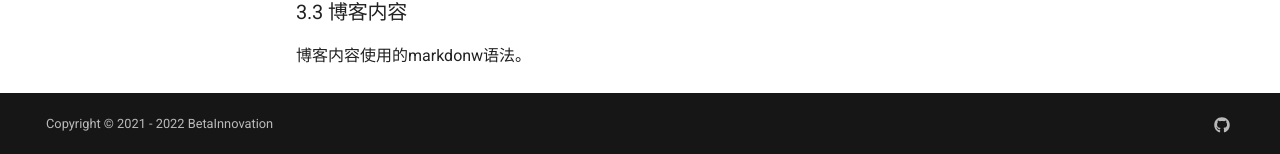
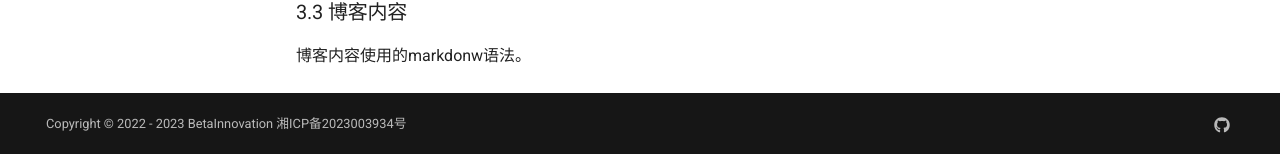
Before and after one commit to BetaInnovation/user_manual, an MkDocs documentation site: the page built from docs/blog/src/1.index.md, in a window 1280 px wide and 900 px high, scrolled down 4752 px. Shown: the part 743-897 px from the top of the window. Built offline with MkDocs 1.6.1 and Material for MkDocs 9.7.7, drawn with Linux system fonts in a browser that asks for light colours.

Commit message:
Update mkdocs.yml

```diff
--- a/mkdocs.yml
+++ b/mkdocs.yml
@@ -9,7 +9,7 @@ repo_name: ''
 repo_url: ''
 
 # Copyright
-copyright: 'Copyright &copy; 2021 - 2022 BetaInnovation'
+copyright: 'Copyright &copy; 2022 - 2023 BetaInnovation            湘ICP备2023003934号'
 
 # Configuration
 theme:
```
